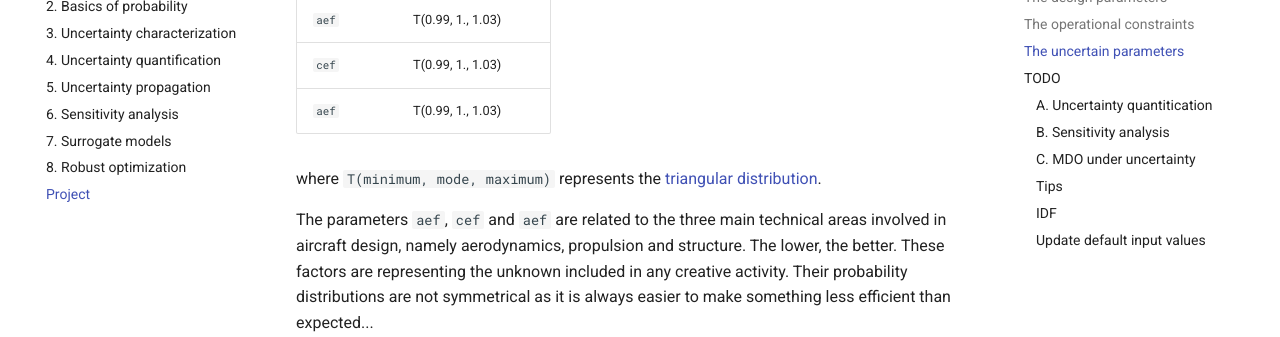
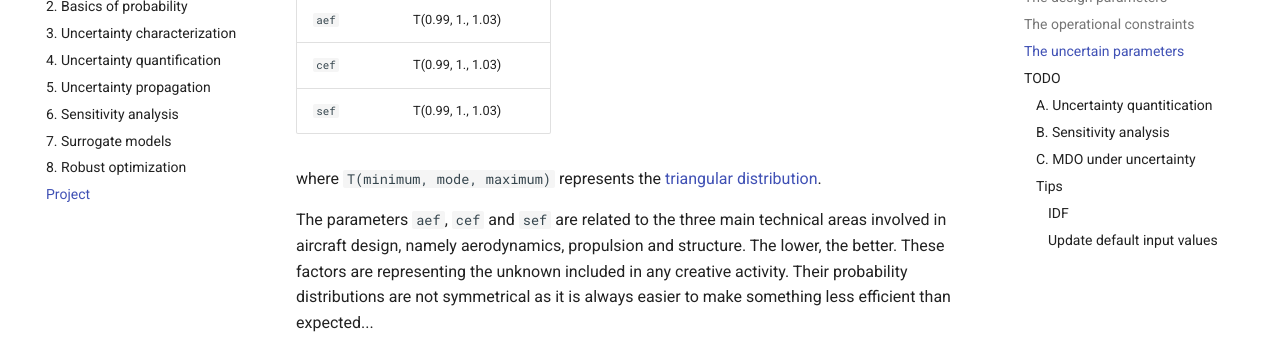
Before and after one commit to mdelozzo/uq-course, an MkDocs documentation site: the page built from docs/project.md, in a window 1280 px wide and 900 px high, scrolled down 1183 px. Shown: the part 156-493 px from the top of the window. Built offline with MkDocs 1.6.1 and Material for MkDocs 9.7.7, drawn with Linux system fonts in a browser that asks for light colours.

Commit message:
correct typos

````diff
--- a/docs/project.md
+++ b/docs/project.md
@@ -43,11 +43,11 @@ These uncertain parameters are modelled as random variables defined by probabili
 | `vi`     | T(0.755, 0.800, 0805) |
 | `aef`    | T(0.99, 1., 1.03)     |
 | `cef`    | T(0.99, 1., 1.03)     |
-| `aef`    | T(0.99, 1., 1.03)     |
+| `sef`    | T(0.99, 1., 1.03)     |
 
 where `T(minimum, mode, maximum)` represents the [triangular distribution](https://en.wikipedia.org/wiki/Triangular_distribution).
 
-The parameters `aef`, `cef` and `aef` are related
+The parameters `aef`, `cef` and `sef` are related
 to the three main technical areas involved in aircraft design,
 namely aerodynamics, propulsion and structure.
 The lower, the better.
@@ -113,7 +113,7 @@ and analyze the sensitivity of the outputs of interest, namely objective and con
 
 ### Tips
 
-### IDF
+#### IDF
 
 ```python
 from gemseo.settings.formulations import IDF_Settings
@@ -121,7 +121,7 @@ from gemseo.settings.formulations import IDF_Settings
 IDF_Settings(include_weak_coupling_targets=True)
 ```
 
-### Update default input values
+#### Update default input values
 
 ```python
 from gemseo.utils.discipline import update_default_input_values
````
